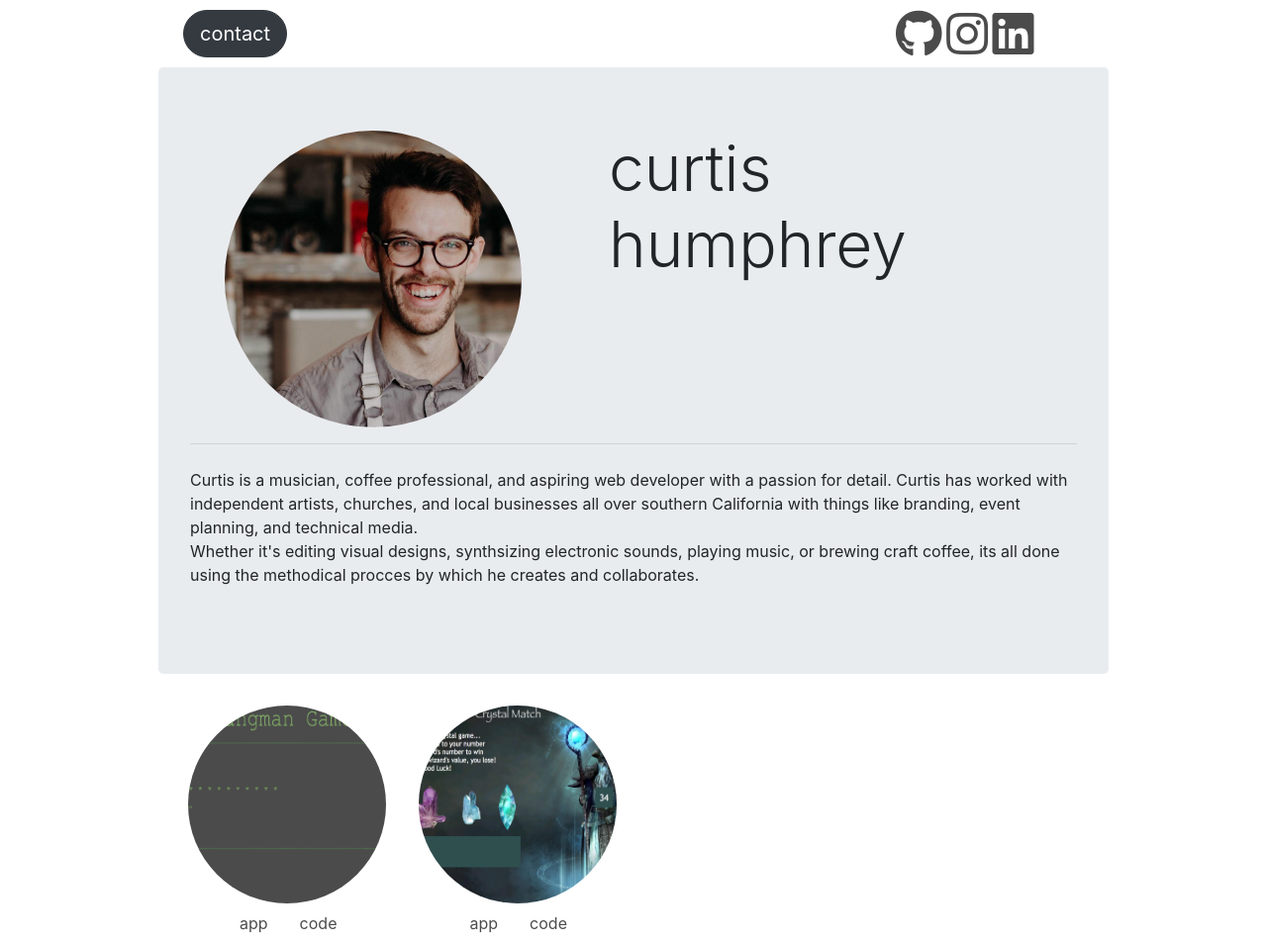
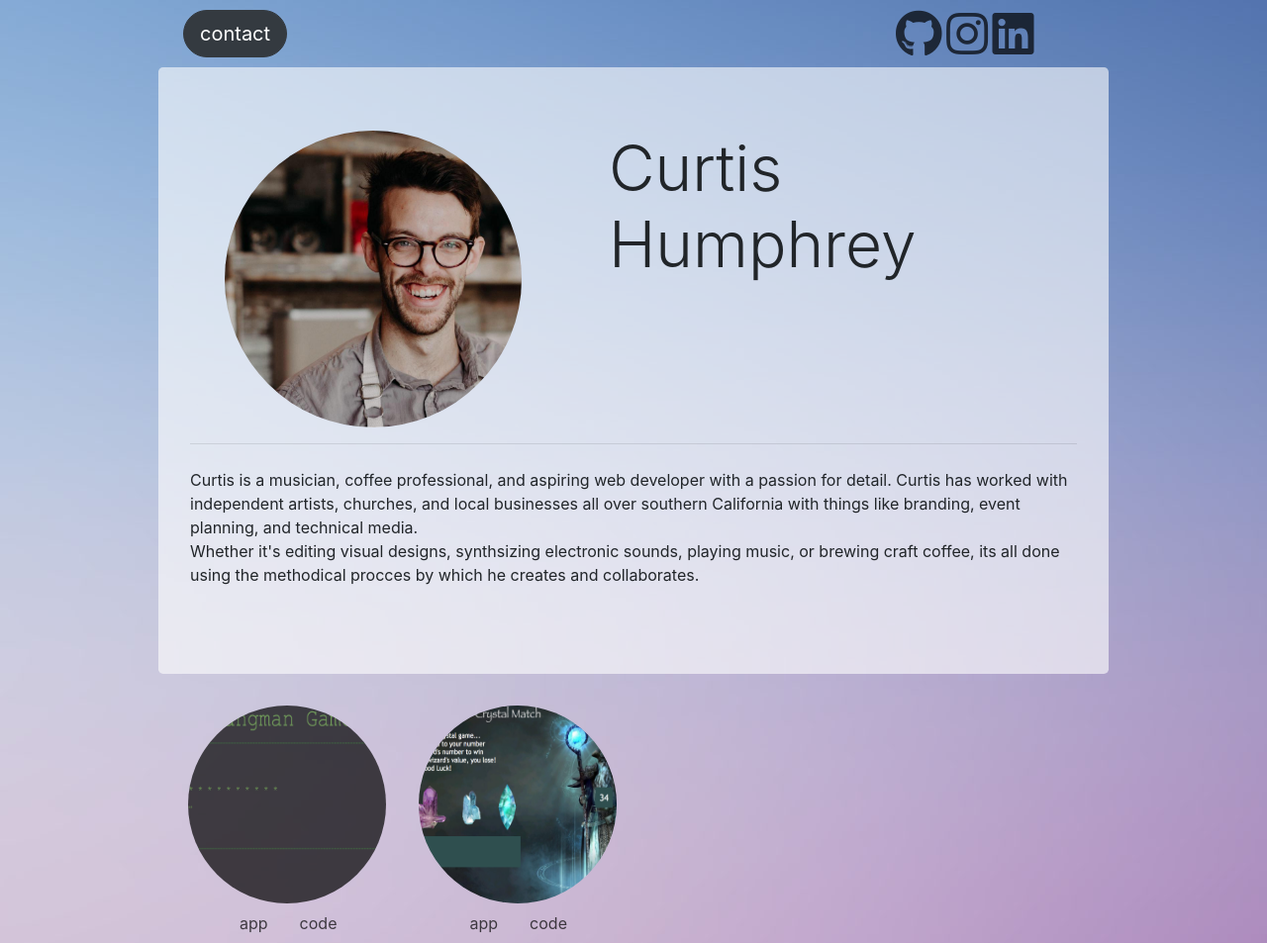
Before and after one commit to 1curtislee/Portfolio, a PHP site: page / in a window 1280 px wide. Shown: the whole page at 99% size. Run offline with PHP 8.4, Linux system fonts and the light colour scheme; some libraries are stand-ins or nearby versions.

Commit message:
added background

```diff
--- a/assets/css/style.css
+++ b/assets/css/style.css
@@ -6,6 +6,12 @@
 body {
     width: 960px;
     margin: auto !important;
+    background-image: url("thunder-purple-blur.png");
+    background-color: #444444;
+}
+
+.jumbotron {
+    background-color: hsla(0, 0%, 100%, 0.6) !important;
 }
 
 h1 {
--- a/index.html
+++ b/index.html
@@ -47,7 +47,7 @@
 		<div class="row" id="name">
 			<img src="assets/images/headshot.jpg" alt="Curtis Humphrey" class="rounded-circle" id="headshot">
 			<div class="col-1"></div>
-			<h1 class="display-4 col-6">curtis humphrey</h1>
+			<h1 class="display-4 col-6">Curtis Humphrey</h1>
 
 		</div>
 		<hr class=>
```
Also changed, not shown: assets/css/thunder-purple-blur.png (added).
